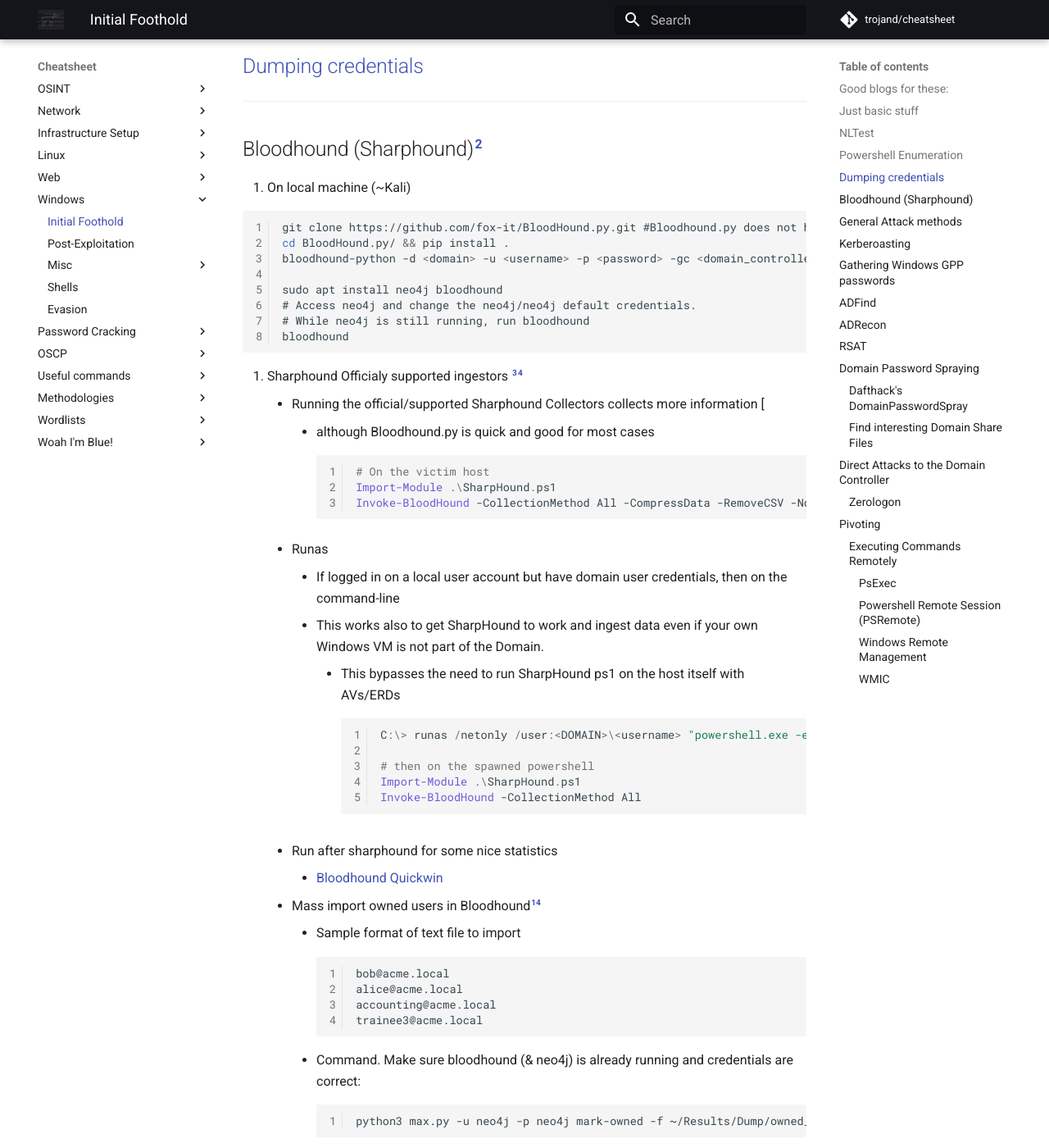
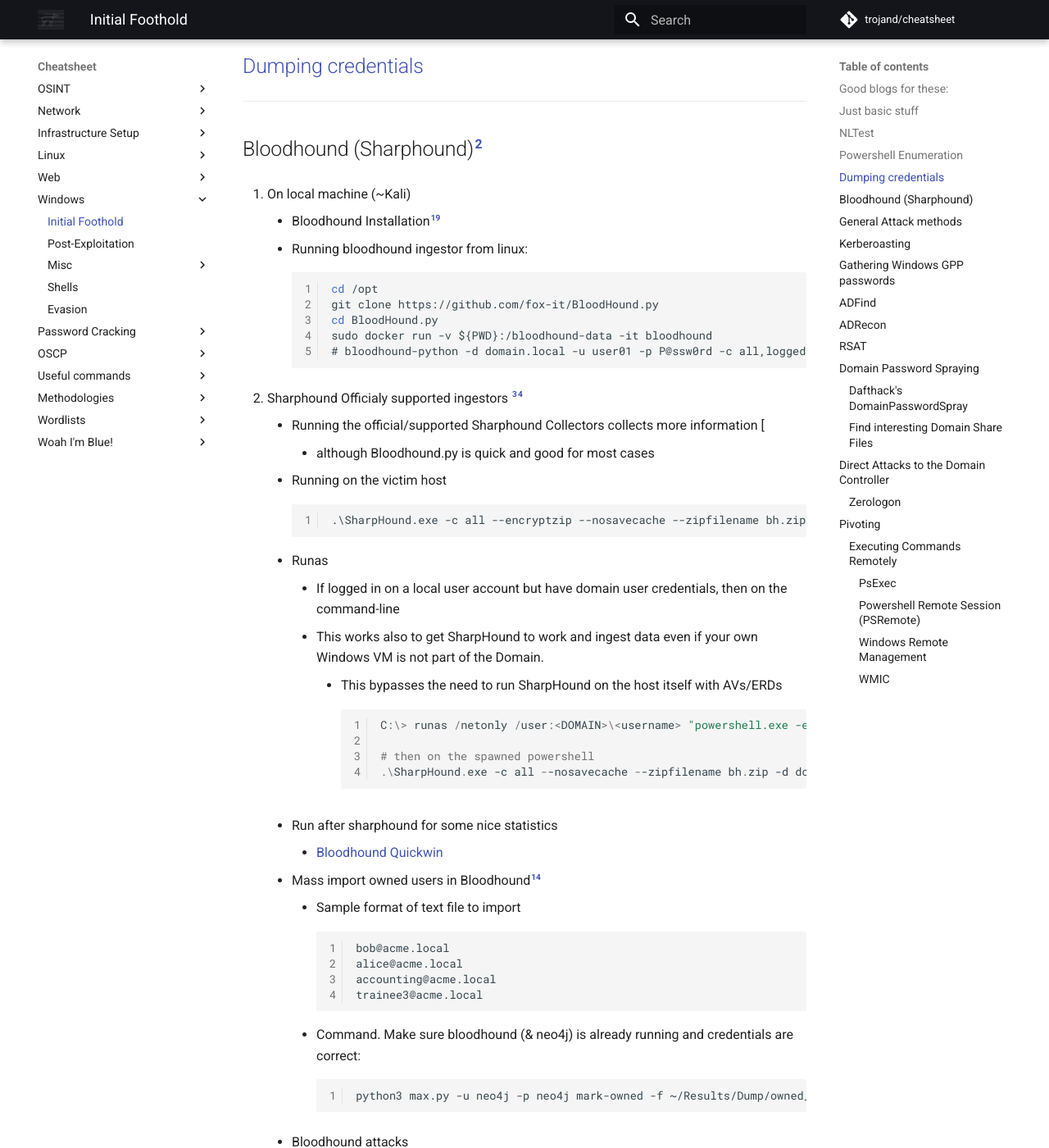
Before and after one commit to trojand/cheatsheet, an MkDocs documentation site: the page built from docs/Windows/Initial_Foothold.md, in a window 1280 px wide and 1400 px high, scrolled down 1253 px. Shown: the whole window at 82% size. Built offline with MkDocs 1.6.1 and Material for MkDocs 9.7.7, drawn with Linux system fonts in a browser that asks for light colours; comment, search, counter and statistics services are not loaded; some of the changed text lies outside the part shown.

Commit message:
Update Initial_Foothold.md

````diff
--- a/docs/Windows/Initial_Foothold.md
+++ b/docs/Windows/Initial_Foothold.md
@@ -55,37 +55,32 @@ ___
 ## Bloodhound (Sharphound)[^2]
 
 1. On local machine  (~Kali)
-
-
+    * Bloodhound Installation[^19]
+    * Running bloodhound ingestor from linux:
 ```batch
-git clone https://github.com/fox-it/BloodHound.py.git #Bloodhound.py does not have all the features compared to the original Sharphound ingestors
-cd BloodHound.py/ && pip install .
-bloodhound-python -d <domain> -u <username> -p <password> -gc <domain_controller> -c all
-
-sudo apt install neo4j bloodhound
-# Access neo4j and change the neo4j/neo4j default credentials.
-# While neo4j is still running, run bloodhound
-bloodhound
+cd /opt
+git clone https://github.com/fox-it/BloodHound.py
+cd BloodHound.py
+sudo docker run -v ${PWD}:/bloodhound-data -it bloodhound
+# bloodhound-python -d domain.local -u user01 -p P@ssw0rd -c all,loggedon --zip
 ```
 
 1. Sharphound Officialy supported ingestors [^3][^4]
     * Running the official/supported Sharphound Collectors collects more information [
         * although Bloodhound.py is quick and good for most cases
-        ```powershell
-        # On the victim host
-        Import-Module .\SharpHound.ps1
-        Invoke-BloodHound -CollectionMethod All -CompressData -RemoveCSV -NoSaveCache -RandomizeFilenames -EncryptZip
+    * Running on the victim host
+        ```batch
+        .\SharpHound.exe -c all --encryptzip --nosavecache --zipfilename bh.zip -d domain.local
         ```
     * Runas
         * If logged in on a local user account but have domain user credentials, then on the command-line
         * This works also to get SharpHound to work and ingest data even if your own Windows VM is not part of the Domain.
-            * This bypasses the need to run SharpHound ps1 on the host itself with AVs/ERDs
+            * This bypasses the need to run SharpHound on the host itself with AVs/ERDs
         ```powershell
         C:\> runas /netonly /user:<DOMAIN>\<username> "powershell.exe -exec bypass"
 
         # then on the spawned powershell
-        Import-Module .\SharpHound.ps1
-        Invoke-BloodHound -CollectionMethod All
+        .\SharpHound.exe -c all --nosavecache --zipfilename bh.zip -d domain.local
         ```
     * Run after sharphound for some nice statistics
         * [Bloodhound Quickwin](https://github.com/kaluche/bloodhound-quickwin)
@@ -308,3 +304,5 @@ winrs -r:DC01.domain.com cmd
 [^15]: [Bloodhound - GenericAll](https://bloodhound.readthedocs.io/en/latest/data-analysis/edges.html#genericall)
 [^16]: [Github -  SecuraBV/CVE-2020-1472](https://github.com/SecuraBV/CVE-2020-1472)
 [^17]: [Github - dirkjanm/CVE-2020-1472](https://github.com/dirkjanm/CVE-2020-1472)
+[^18]: [TrustedSec - Comprehensive Guide on NTLM Relaying 2022](https://www.trustedsec.com/blog/a-comprehensive-guide-on-relaying-anno-2022/)
+[^19]: [Readthedocs - Bloodhound](https://bloodhound.readthedocs.io/en/latest/installation/linux.html)
````
Also changed, not shown: other parts of docs/Windows/Initial_Foothold.md (+1 -0 lines).
